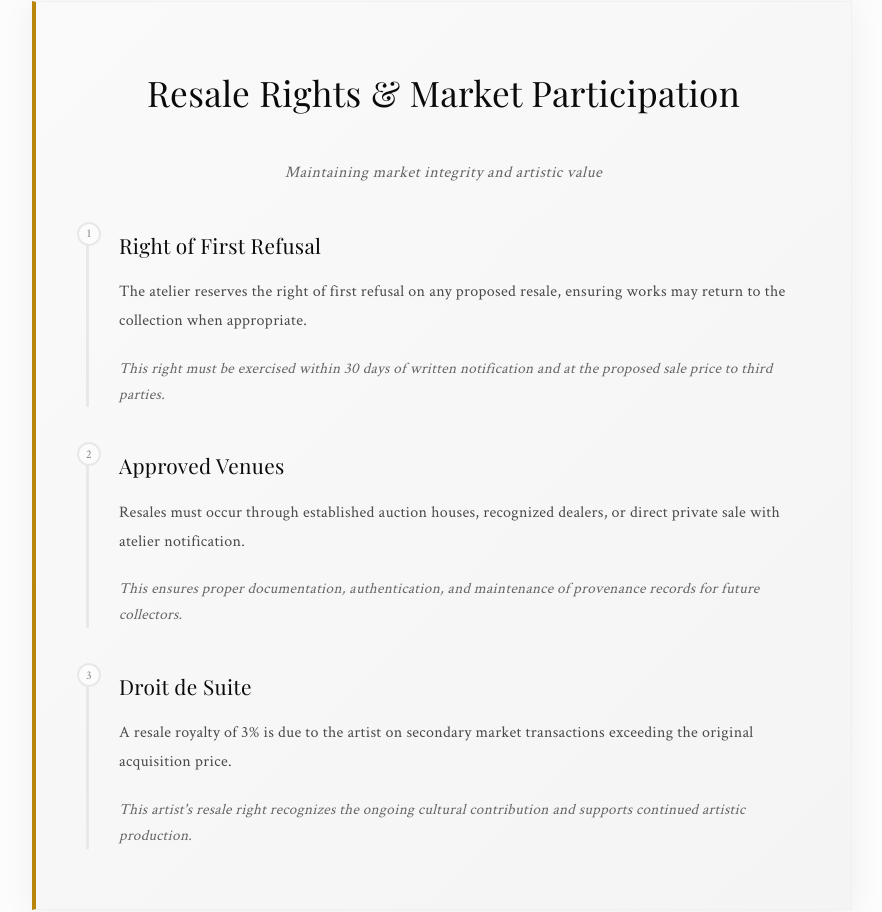
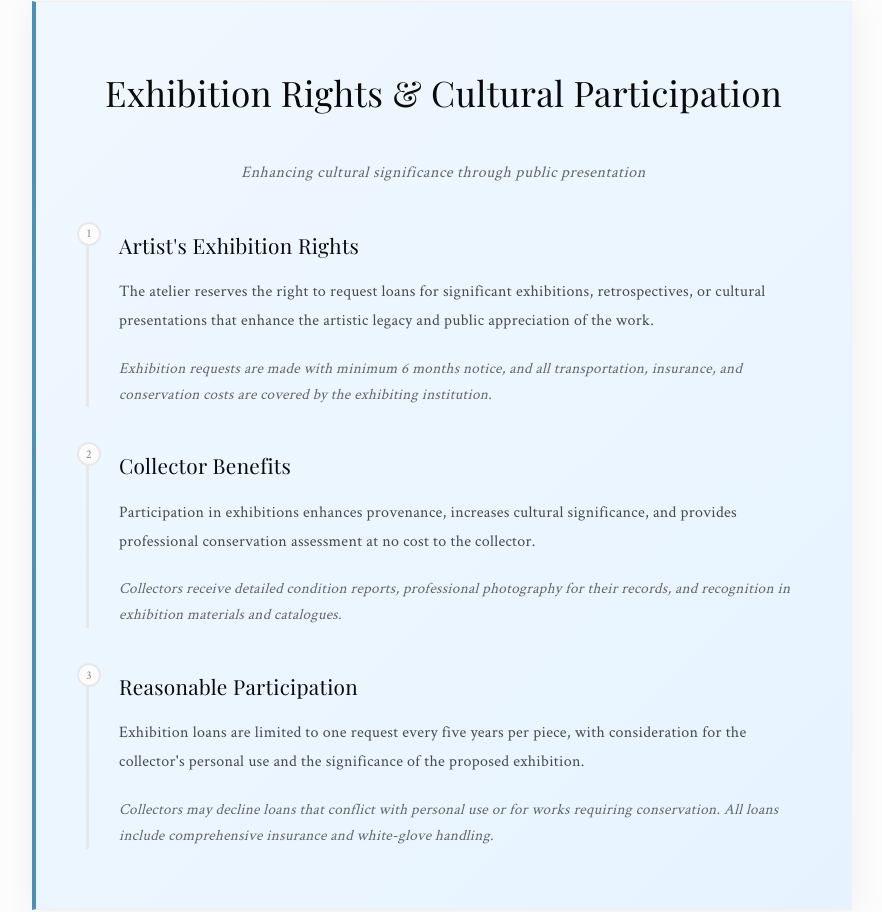
Before and after one commit to BuildCal/fine-furniture, a plain HTML site: page acquisition-terms.html in a window 1280 px wide. Shown: the part 2658-3570 px from the top of the page, without its empty margins (198-1080 px from the left). Drawn offline with nearby package versions, Linux system fonts and the light colour scheme; a web font is replaced by a local one.

Commit message:
Update acquisition-terms.html

```diff
--- a/acquisition-terms.html
+++ b/acquisition-terms.html
@@ -443,6 +443,52 @@
                 </div>
             </section>
 
+            <section class="terms-section" style="background: linear-gradient(135deg, #f0f8ff 0%, #e6f3ff 100%); border-left: 4px solid #4a90b8;">
+                <h2 class="section-title playfair">Exhibition Rights & Cultural Participation</h2>
+                <p class="section-subtitle">Enhancing cultural significance through public presentation</p>
+
+                <div class="terms-grid">
+                    <div class="term-item">
+                        <div class="term-number">1</div>
+                        <h3 class="term-title playfair">Artist's Exhibition Rights</h3>
+                        <p class="term-description">
+                            The atelier reserves the right to request loans for significant exhibitions, retrospectives,
+                            or cultural presentations that enhance the artistic legacy and public appreciation of the work.
+                        </p>
+                        <p class="term-details">
+                            Exhibition requests are made with minimum 6 months notice, and all transportation,
+                            insurance, and conservation costs are covered by the exhibiting institution.
+                        </p>
+                    </div>
+
+                    <div class="term-item">
+                        <div class="term-number">2</div>
+                        <h3 class="term-title playfair">Collector Benefits</h3>
+                        <p class="term-description">
+                            Participation in exhibitions enhances provenance, increases cultural significance,
+                            and provides professional conservation assessment at no cost to the collector.
+                        </p>
+                        <p class="term-details">
+                            Collectors receive detailed condition reports, professional photography for their records,
+                            and recognition in exhibition materials and catalogues.
+                        </p>
+                    </div>
+
+                    <div class="term-item">
+                        <div class="term-number">3</div>
+                        <h3 class="term-title playfair">Reasonable Participation</h3>
+                        <p class="term-description">
+                            Exhibition loans are limited to one request every five years per piece, with consideration
+                            for the collector's personal use and the significance of the proposed exhibition.
+                        </p>
+                        <p class="term-details">
+                            Collectors may decline loans that conflict with personal use or for works requiring
+                            conservation. All loans include comprehensive insurance and white-glove handling.
+                        </p>
+                    </div>
+                </div>
+            </section>
+
             <section class="terms-section resale-policy">
                 <h2 class="section-title playfair">Resale Rights & Market Participation</h2>
                 <p class="section-subtitle">Maintaining market integrity and artistic value</p>
```
